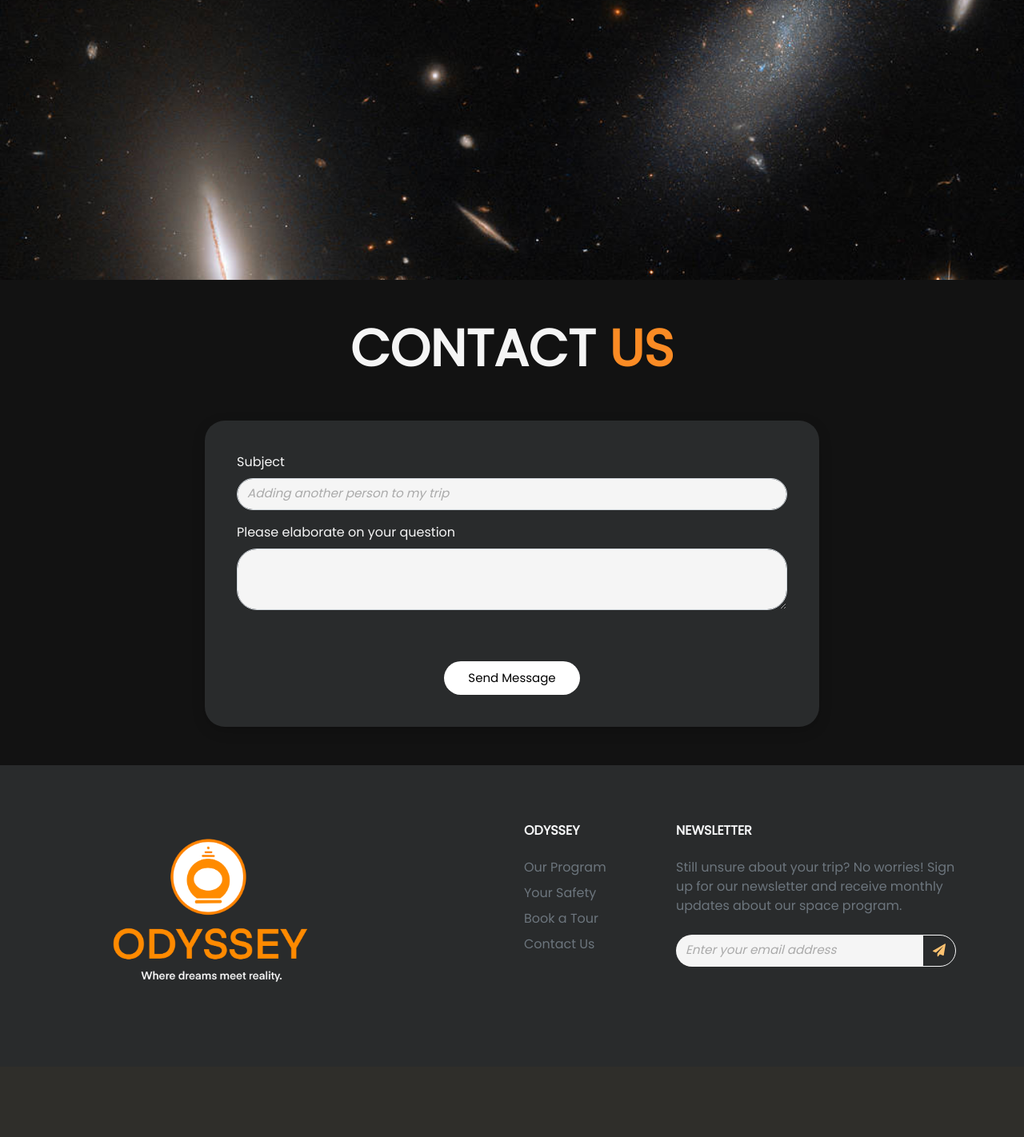
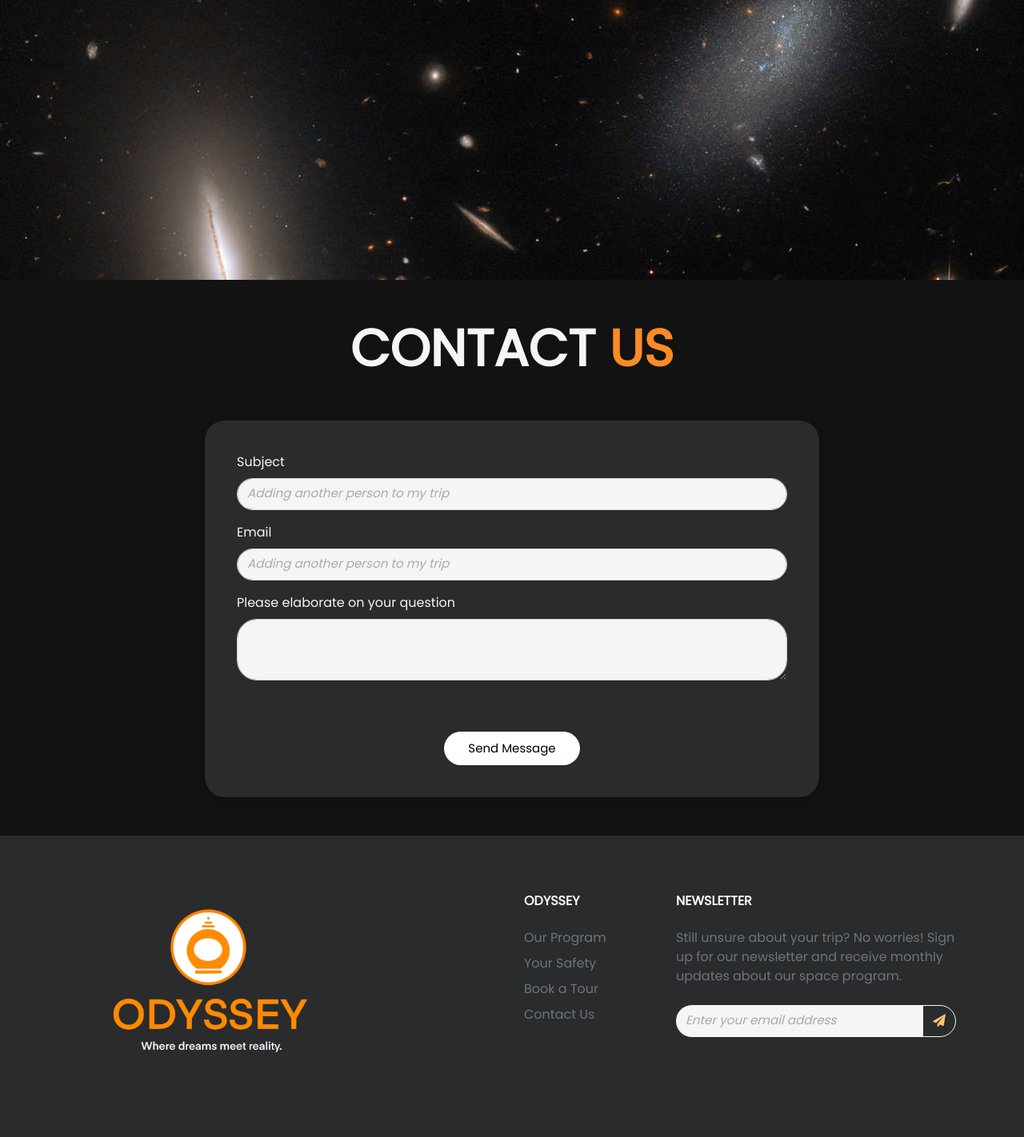
Before and after one commit to KhoiTran2023/odyssey, a Django app: page /contact_us in a window 1280 px wide. Shown: the whole page at 80% size. Before the commit the page ends 1228 px from the top, so only its background shows below. Run offline with Django 3.2, Linux system fonts and the light colour scheme; a user stored in the database is signed in; some libraries are stand-ins or nearby versions.

Commit message:
Adjustments to profile center and contact us functionality

```diff
--- a/odyssey/admin.py
+++ b/odyssey/admin.py
@@ -7,3 +7,4 @@ admin.site.register(Order)
 admin.site.register(Account)
 admin.site.register(Payment)
 admin.site.register(LoginPing)
+admin.site.register(HelpTicket)
--- a/odyssey/templates/odyssey/contactus.html
+++ b/odyssey/templates/odyssey/contactus.html
@@ -13,23 +13,32 @@
 
 {% if user.is_authenticated %}
 <div class="contactus-container">
-    <form>
+    {% if message_success %}
+        <div class = "alert alert-success">{{message_success}}</div>
+    {% endif %}
+    <form method = "POST" action = "{% url 'contact_send' %}">
         <div class="row justify-content-center">
             <div class="col-12">
                 <div class="form-group">
                     <label for="exampleFormControlInput1">Subject</label>
-                    <input type="email" class="form-control" id="exampleFormControlInput1"
+                    <input type="text" name = "subject" class="form-control" id="exampleFormControlInput1"
+                        placeholder="Adding another person to my trip">
+                </div>
+
+                <div class="form-group">
+                    <label for="exampleFormControlInput1">Email</label>
+                    <input type="email" name = "email" class="form-control" id="exampleFormControlInput1"
                         placeholder="Adding another person to my trip">
                 </div>
 
                 <div class="form-group">
                     <label for="exampleFormControlTextarea1">Please elaborate on your question</label>
-                    <textarea class="form-control" id="exampleFormControlTextarea1" rows="3"></textarea>
+                    <textarea name = "question" class="form-control" id="exampleFormControlTextarea1" rows="3"></textarea>
                 </div>
                 <br>
                 <br>
                 <div class="form-btn centeredText">
-                    <button class="send-btn">Send Message</button>
+                    <button type = "submit" class="send-btn">Send Message</button>
                 </div>
             </div>
         </div>
--- a/odyssey/urls.py
+++ b/odyssey/urls.py
@@ -9,6 +9,7 @@ urlpatterns = [
     path('register/<int:checked>', views.register_param ,name = "register_param"),
     path('register/submit', views.register_view, name='submitOrder'),
     path('contact_us', views.contact_us, name='contact us'),
+    path('contact_us/send', views.contact_us_send, name = 'contact_send'),
     path('sources', views.sources, name='sources'),
     path('error', views.error, name="error"),
     path('create-account/', views.create_account, name="create_account"),
--- a/odyssey/views.py
+++ b/odyssey/views.py
@@ -28,6 +28,14 @@ def safety(request):
 
 def contact_us(request):
     return render(request, "odyssey/contactus.html")
+
+def contact_us_send(request):
+    if request.method == "POST":
+        h = HelpTicket(email = request.POST["email"], subject = request.POST["subject"], question = request.POST["question"])
+        h.save()
+        messages.success("message sent")
+        return render(request, "odyssey/contactus.html", context = {"message_success":"message sent! check your message center in your profile in 24 hours!"})
+    return HttpResponseRedirect(reverse("contact_us"))
 
 
 def error(request):
```
Also changed, not shown: odyssey/models.py (+10 -1 lines), odyssey/templates/odyssey/profile.html (+9 -9 lines), db.sqlite3, odyssey/migrations/0017_auto_20230402_2047.py (added), odyssey/migrations/0018_auto_20230402_2054.py (added).
